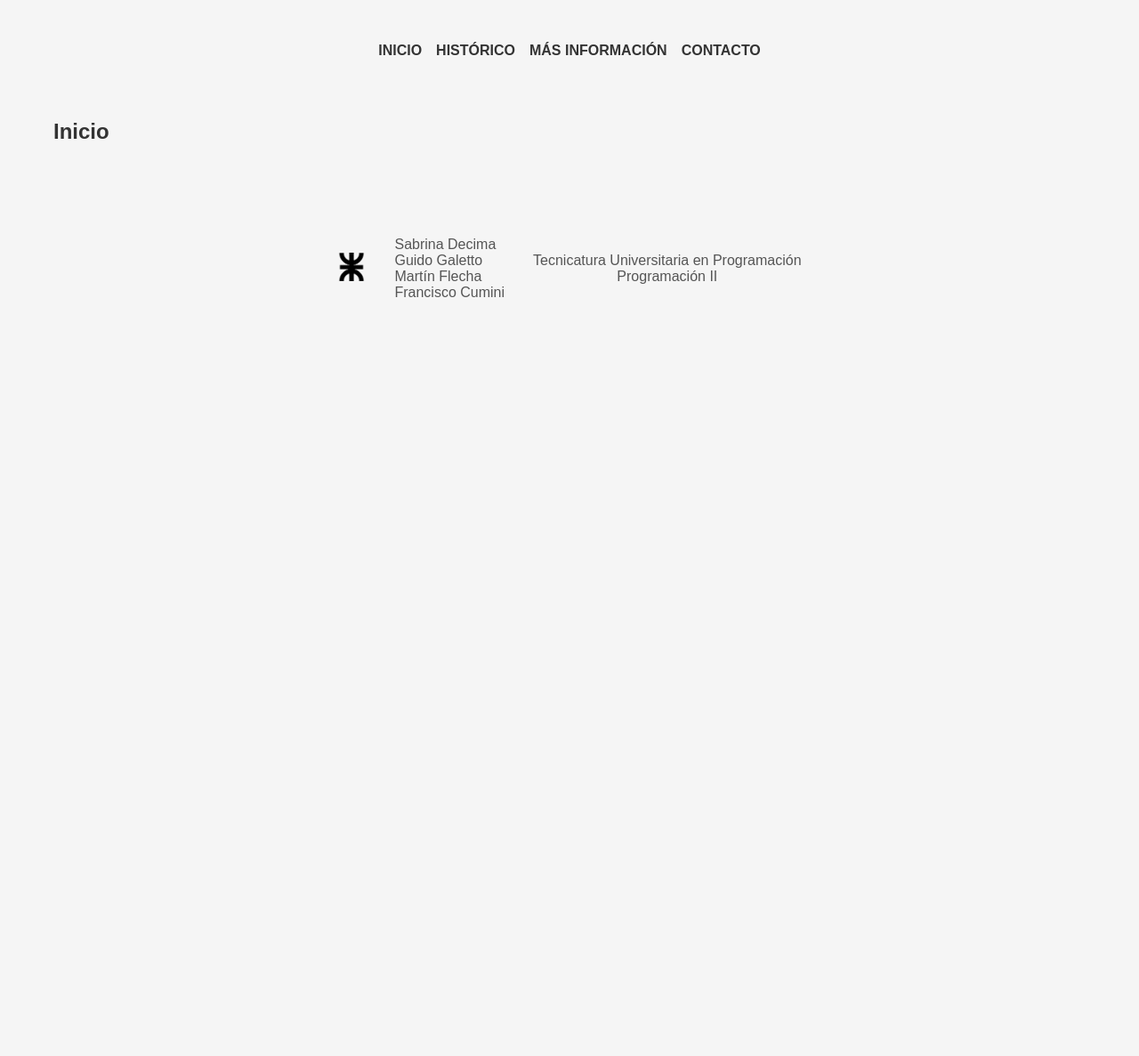
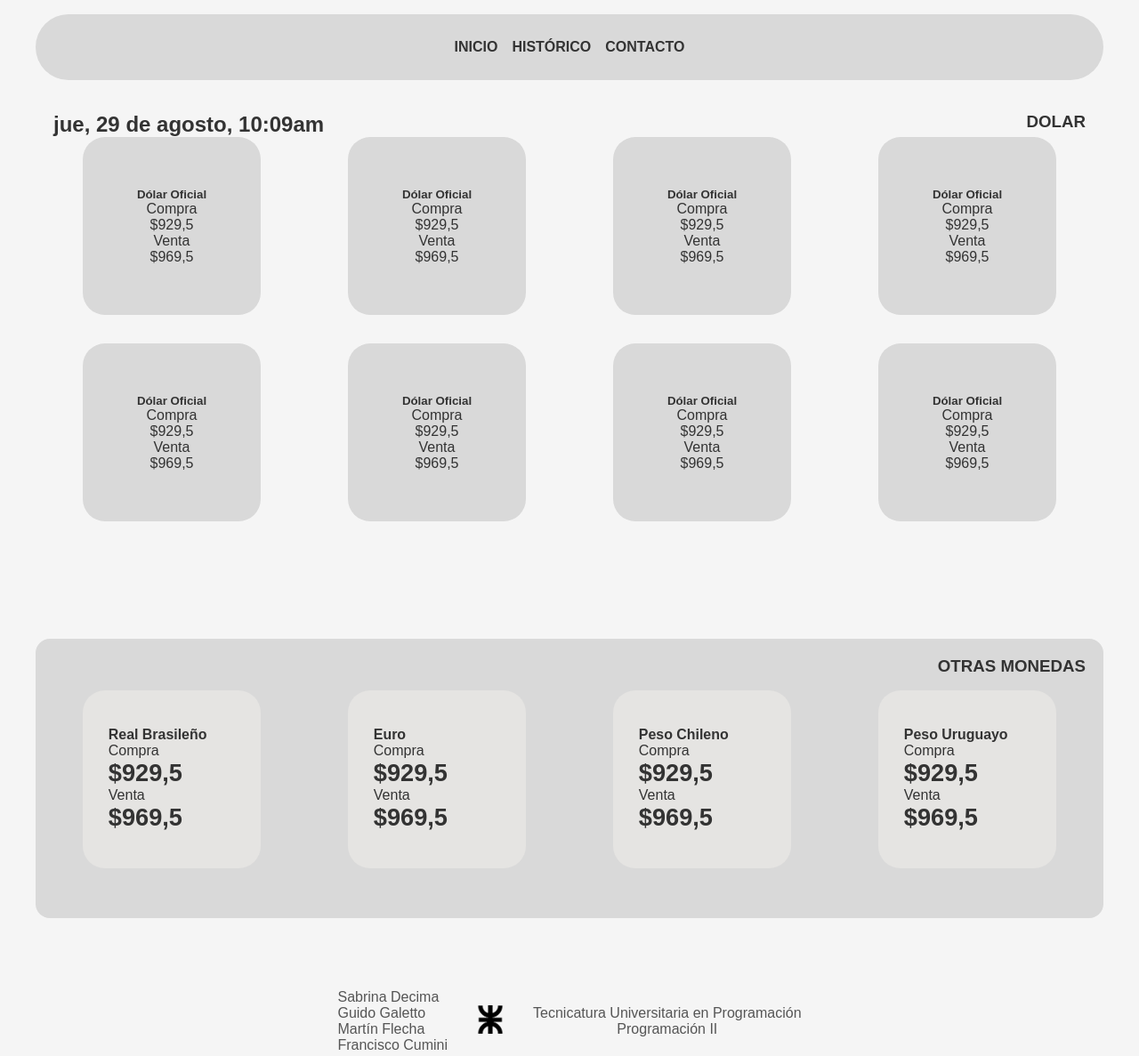
Before and after one commit to FranciscoCuminiLondero/tp-integrador-programacionII, a plain HTML site: page index.html in a window 1280 px wide. Shown: the whole page at 89% size. Before the commit the page ends 800 px from the top, so only its background shows below. Drawn offline with Linux system fonts and the light colour scheme.

Commit message:
cards otras monedas

```diff
--- a/index.html
+++ b/index.html
@@ -1,12 +1,11 @@
 <!DOCTYPE html>
 <html lang="es">
-
   <head>
-    <meta charset="UTF-8">
-    <meta name="viewport" content="width=device-width, initial-scale=1.0">
-    <link rel="shortcut icon" href="./favicon.ico" type="image/x-icon">
-    <link rel="icon" href="./favicon.ico" type="image/x-icon">
-    <link rel="stylesheet" href="style.css">
+    <meta charset="UTF-8" />
+    <meta name="viewport" content="width=device-width, initial-scale=1.0" />
+    <link rel="shortcut icon" href="./favicon.ico" type="image/x-icon" />
+    <link rel="icon" href="./favicon.ico" type="image/x-icon" />
+    <link rel="stylesheet" href="style.css" />
     <title>Cotizaciones Hoy</title>
   </head>
 
@@ -17,7 +16,6 @@
         <ul class="menu">
           <li><a href="#">Inicio</a></li>
           <li><a href="#">Histórico</a></li>
-                <li><a href="#">Más Información</a></li>
           <li><a href="#">Contacto</a></li>
         </ul>
       </nav>
@@ -26,17 +24,113 @@
 
     <!-- MAIN -->
     <main>
-        <section class="contenedor">
-            <h2>Inicio</h2>
+      <!-- SECTION DOLAR -->
+      <section class="contenedor seccion-dolar">
+        <div class="titulos">
+          <h2>jue, 29 de agosto, 10:09am</h2>
+          <h3>DOLAR</h3>
+        </div>
+        <div class="contenedor-tarjetas">
+          <div class="tarjeta">
+            <h5>Dólar Oficial</h5>
+            <p>Compra</p>
+            <p>$929,5</p>
+            <p>Venta</p>
+            <p>$969,5</p>
+          </div>
+          <div class="tarjeta">
+            <h5>Dólar Oficial</h5>
+            <p>Compra</p>
+            <p>$929,5</p>
+            <p>Venta</p>
+            <p>$969,5</p>
+          </div>
+          <div class="tarjeta">
+            <h5>Dólar Oficial</h5>
+            <p>Compra</p>
+            <p>$929,5</p>
+            <p>Venta</p>
+            <p>$969,5</p>
+          </div>
+          <div class="tarjeta">
+            <h5>Dólar Oficial</h5>
+            <p>Compra</p>
+            <p>$929,5</p>
+            <p>Venta</p>
+            <p>$969,5</p>
+          </div>
+          <div class="tarjeta">
+            <h5>Dólar Oficial</h5>
+            <p>Compra</p>
+            <p>$929,5</p>
+            <p>Venta</p>
+            <p>$969,5</p>
+          </div>
+          <div class="tarjeta">
+            <h5>Dólar Oficial</h5>
+            <p>Compra</p>
+            <p>$929,5</p>
+            <p>Venta</p>
+            <p>$969,5</p>
+          </div>
+          <div class="tarjeta">
+            <h5>Dólar Oficial</h5>
+            <p>Compra</p>
+            <p>$929,5</p>
+            <p>Venta</p>
+            <p>$969,5</p>
+          </div>
+          <div class="tarjeta">
+            <h5>Dólar Oficial</h5>
+            <p>Compra</p>
+            <p>$929,5</p>
+            <p>Venta</p>
+            <p>$969,5</p>
+          </div>
+        </div>
+      </section>
+      <!-- FIN SECTION DOLAR -->
+      <!-- SECTION OTRAS MONEDAS -->
+      <section class="contenedor seccion-monedas">
+        <div class="titulos-1">
+          <h3>OTRAS MONEDAS</h3>
+        </div>
+        <div class="contenedor-tarjetas">
+          <div class="tarjeta-1">
+            <h5 class="tipo-moneda">Real Brasileño</h5>
+            <p class="tipo-precio">Compra</p>
+            <p class="precio">$929,5</p>
+            <p class="tipo-precio">Venta</p>
+            <p class="precio">$969,5</p>
+          </div>
+          <div class="tarjeta-1">
+            <h5 class="tipo-moneda">Euro</h5>
+            <p class="tipo-precio">Compra</p>
+            <p class="precio">$929,5</p>
+            <p class="tipo-precio">Venta</p>
+            <p class="precio">$969,5</p>
+          </div>
+          <div class="tarjeta-1">
+            <h5 class="tipo-moneda">Peso Chileno</h5>
+            <p class="tipo-precio">Compra</p>
+            <p class="precio">$929,5</p>
+            <p class="tipo-precio">Venta</p>
+            <p class="precio">$969,5</p>
+          </div>
+          <div class="tarjeta-1">
+            <h5 class="tipo-moneda">Peso Uruguayo</h5>
+            <p class="tipo-precio">Compra</p>
+            <p class="precio">$929,5</p>
+            <p class="tipo-precio">Venta</p>
+            <p class="precio">$969,5</p>
+          </div>
+        </div>
       </section>
     </main>
     <!-- FIN MAIN -->
 
     <!-- FOOTER -->
-    <footer class="contenedor pie-pagina">
-        <div class="logo-utn">
-            <img src="./images/logo-utn.png" alt="Logo UTN">
-        </div>
+    <footer class="pie-pagina">
       <div class="integrantes">
         <ul class="lista-integrantes">
           <li>Sabrina Decima</li>
@@ -45,6 +139,9 @@
           <li>Francisco Cumini</li>
         </ul>
       </div>
+      <div class="logo-utn">
+        <img src="./images/logo-utn.png" alt="Logo UTN" />
+      </div>
       <div class="pie-informacion">
         <p>Tecnicatura Universitaria en Programación</p>
         <p>Programación II</p>
@@ -52,5 +149,4 @@
     </footer>
     <!-- FIN FOOTER -->
   </body>
-
 </html>
--- a/style.css
+++ b/style.css
@@ -6,8 +6,10 @@
 }
 :root {
   --background-color: #f5f5f5;
+  --gris-claro: #d9d9d9;
   --text-color: #333;
   --text-secondary-color: #555;
+  --text-third-color: #E5E4E2;
 }
 /* General */
 body {
@@ -18,7 +20,7 @@ body {
 
 .contenedor {
   max-width: 1200px;
-  margin: 20px auto;
+  margin: 1em auto;
   padding: 20px;
 }
 
@@ -27,6 +29,8 @@ header {
   display: flex;
   justify-content: center;
   align-items: center;
+  background: var(--gris-claro);
+  border-radius: 50px;
 }
 
 .menu {
@@ -48,9 +52,72 @@ header {
 }
 
 .menu a:hover {
-  color: #555;
+  color: var(--text-color);
 }
 
+/* Section Dolar */
+.titulos {
+  display: flex;
+  justify-content: space-between;
+}
+.contenedor-tarjetas {
+  display: grid;
+  justify-items: center;
+  grid-template-columns: repeat(4, 1fr);
+  grid-gap: 2em;
+}
+
+.tarjeta {
+  display: flex;
+  flex-direction: column;
+  justify-content: center;
+  align-items: center;
+  padding: 1.5em;
+  background: var(--gris-claro);
+  border-radius: 25px;
+  width: 200px;
+  height: 200px;
+}
+
+.tarjeta-1 {
+  display: flex;
+  flex-direction: column;
+  justify-content: center;
+  padding: 1.5em;
+  background: var(--text-third-color);
+  border-radius: 25px;
+  width: 200px;
+  height: 200px;
+  font-size: 1.2rem;
+  text-align: start;
+
+}
+
+.precio {
+  font-size: 1.7rem;
+  font-weight: 700;
+}
+
+.tipo-moneda{
+  font-weight: 800;
+}
+
+.tipo-precio{
+  font-size: 1rem;
+}
+
+.seccion-monedas{
+  background-color: var(--gris-claro);
+  border-radius: 1rem;
+  padding-bottom: 3.5rem;
+  margin-top: 7rem;
+}
+
+.titulos-1{
+  display: flex;
+  justify-content: end;
+  padding-bottom: 1rem;
+}
 /* Footer - Pie de Página */
 .pie-pagina {
   height: 200px;
@@ -72,7 +139,7 @@ header {
 }
 
 /* MEDIA QUERY - ADAPTABILIDAD A DISPOSITIVOS  */
-@media screen and (min-width: 768px) {
+@media (min-width: 768px) {
   .menu {
     flex-direction: row;
   }
```
Lines whose indentation alone changed are shown as unchanged.
